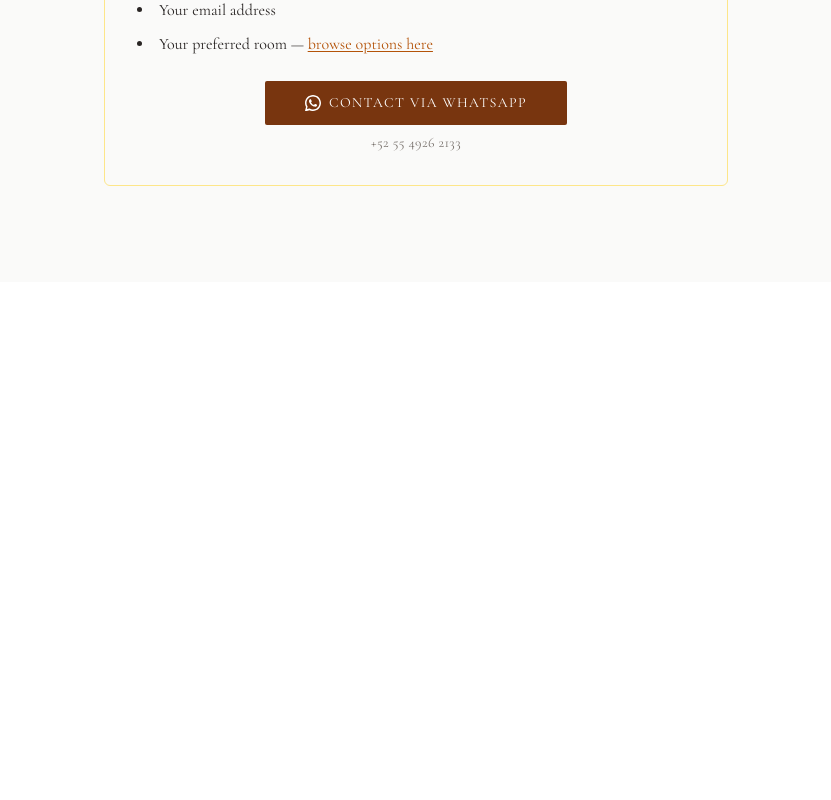
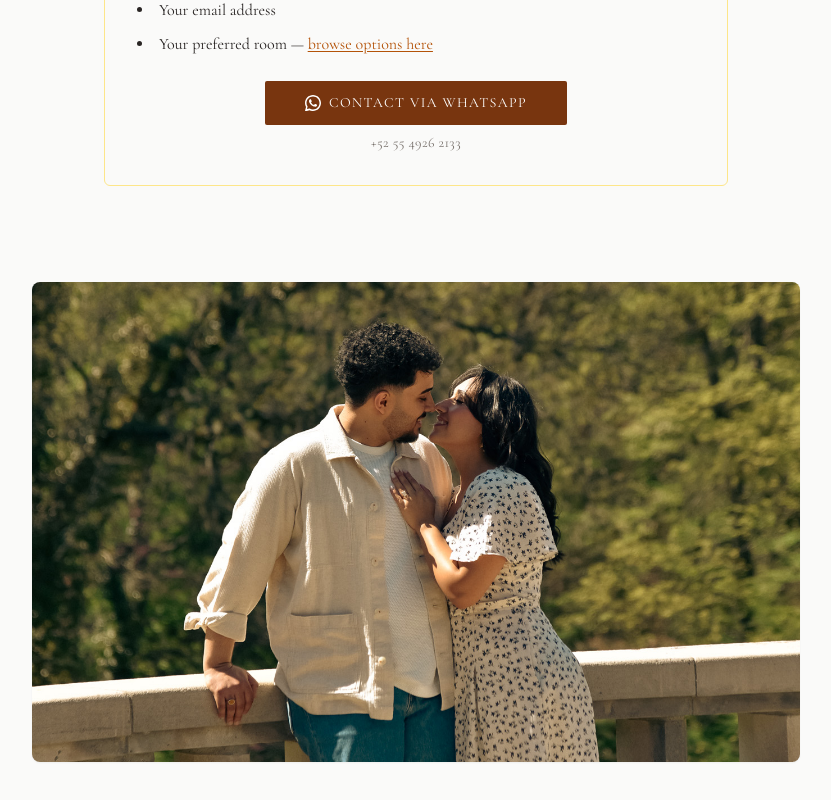
Before and after one commit to cachebag/wedding-rsvp, a React (Vite) app: page /mx in a window 1280 px wide. Shown: the part 1957-2757 px from the top of the page, without its empty margins (224-1055 px from the left). Before the commit the page ends 2239 px from the top, so only its background shows below. Built offline with nearby package versions, Linux system fonts and the light colour scheme.

Commit message:
chore: add bottom image back

```diff
--- a/src/pages/Home.tsx
+++ b/src/pages/Home.tsx
@@ -214,6 +214,14 @@ function MexicoHome() {
           </div>
         </div>
       </section>
+
+      <section className="flex justify-center px-6 pb-20 md:pb-28">
+        <img
+          src="/bottom.jpg"
+          alt="Sofia and Akrm together"
+          className="w-full max-w-3xl h-[50vh] md:h-[60vh] rounded-lg shadow-sm object-cover object-[center_58%]"
+        />
+      </section>
     </div>
   );
 }
```
